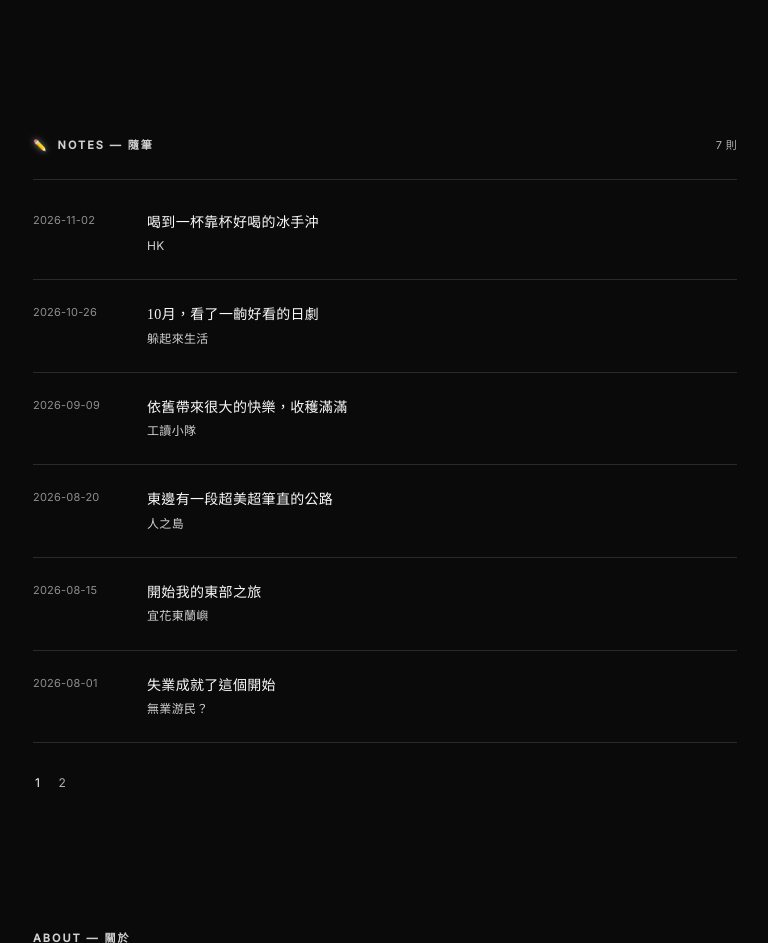
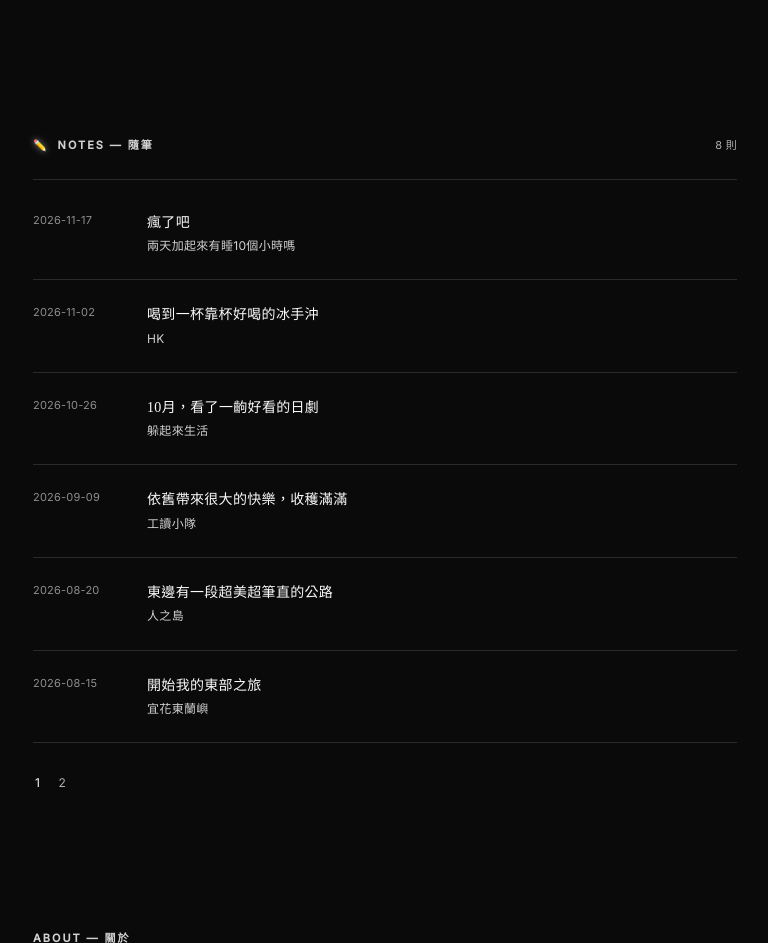
Before and after one commit to cloneno18/cloneno18.github.io, a plain HTML site: page index.html in a window 1280 px wide. Shown: the part 2044-2987 px from the top of the page, without its empty margins (255-1023 px from the left). Drawn offline with Linux system fonts and the light colour scheme.

Commit message:
Add files via upload

```diff
--- a/index.html
+++ b/index.html
@@ -595,9 +595,17 @@ let it roll right off my tongue</span>
   <section id="notes" class="section">
     <div class="section-head">
       <h2 class="section-title"><span class="icon-notes">✏️</span> Notes — 隨筆</h2>
-      <span class="count">7 則</span>
+      <span class="count">8 則</span>
     </div>
     <div id="notes-list">
+      <div class="note-item">
+        <span class="note-date">2026-11-17</span>
+        <div class="note-main">
+          <div class="note-title">瘋了吧</div>
+          <div class="note-excerpt">兩天加起來有睡10個小時嗎</div>
+        </div>
+      </div>
+
       <div class="note-item">
         <span class="note-date">2026-11-02</span>
         <div class="note-main">
```
